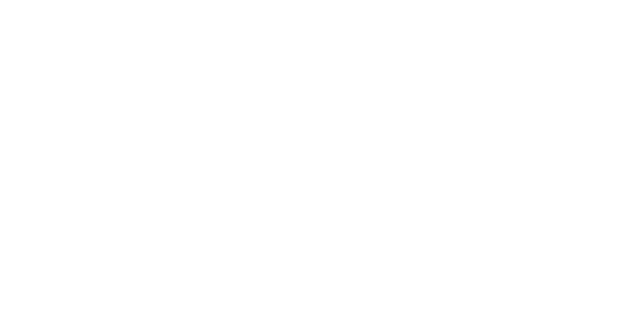
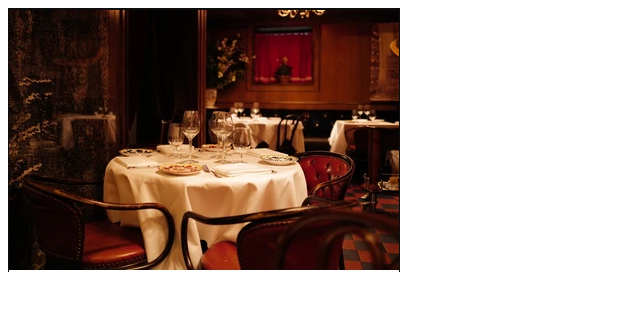
Before and after one commit to Tyree-White/restaurant-page, a plain HTML site: page dist/index.html in a window 1280 px wide. Shown: the whole page, without its empty margins (0-640 px from the left). Drawn offline with Linux system fonts and the light colour scheme.

Commit message:
Add bg image to page

```diff
--- a/dist/index.html
+++ b/dist/index.html
@@ -7,6 +7,7 @@
   <title>Odin's Place</title>
 </head>
 <body>
+  <img src="img/Screenshot from 2023-06-15 00-28-49.png" alt="The inside of a restaurant.">
   <div id="content"></div>
   <script defer src="main.js"></script>
 </body>
```
Also changed, not shown: dist/img/Screenshot from 2023-06-15 00-28-49.png (added), dist/img/new-york-united-states-march-260nw-2137190399.webp (added).
